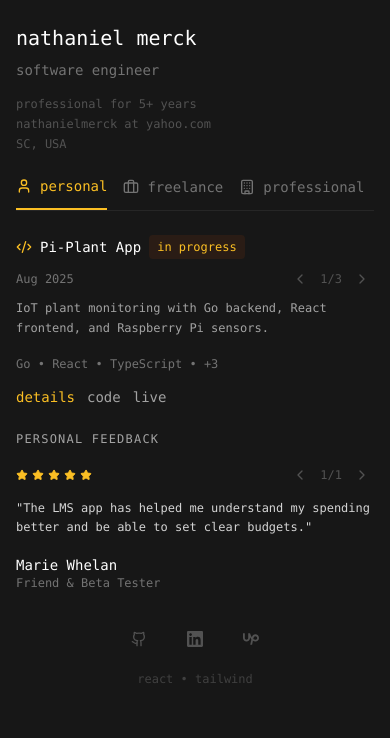
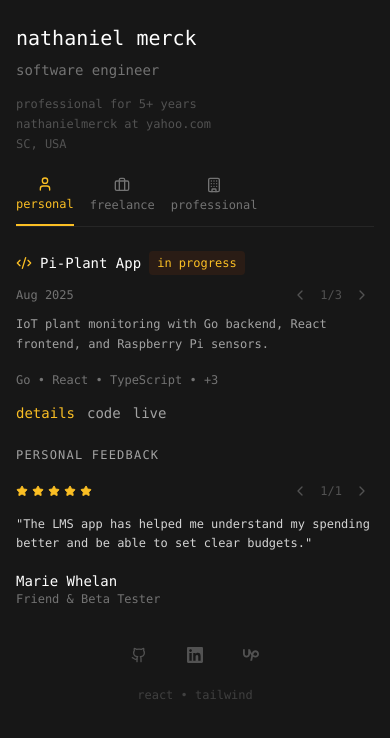
Before and after one commit to nmerck1/my-portfolio, a React (Vite) app: page / in a window 390 px wide. Shown: the top 738 px of the page. Built offline with nearby package versions, Linux system fonts and the light colour scheme.

Commit message:
added interfaces and better mobile view

```diff
--- a/src/App.tsx
+++ b/src/App.tsx
@@ -1,13 +1,43 @@
 import { useState } from 'react';
 import { Github, Code2, Play, ChevronLeft, ChevronRight, Star, X, User, Briefcase, Building } from 'lucide-react';
 
+interface Testimonial {
+  id: number;
+  name: string;
+  role: string;
+  company?: string;
+  content: string;
+  rating: number;
+  project: string;
+  date: string;
+  category: "personal" | "freelance" | "professional";
+}
+
+interface Project {
+  id: number;
+  title: string;
+  description: string;
+  fullDescription: string;
+  date: string;
+  status: "In Progress" | "Completed" | "On Hold";
+  category: "personal" | "freelance" | "professional";
+  type: "software" | "roblox";
+  technologies: string[];
+  links: {
+    github?: string;
+    live?: string;
+    roblox?: string;
+  };
+  keyFeatures?: string[];
+}
+
 const MinimalPortfolio = () => {
-  const [activeTab, setActiveTab] = useState('personal');
-  const [projectIndices, setProjectIndices] = useState({ personal: 0, freelance: 0, professional: 0 });
-  const [testimonialIndices, setTestimonialIndices] = useState({ personal: 0, freelance: 0, professional: 0 });
-  const [selectedProject, setSelectedProject] = useState(null);
+  const [activeTab, setActiveTab] = useState<'personal' | 'freelance' | 'professional'>('personal');
+  const [projectIndices, setProjectIndices] = useState<{ personal: number; freelance: number; professional: number }>({ personal: 0, freelance: 0, professional: 0 });
+  const [testimonialIndices, setTestimonialIndices] = useState<{ personal: number; freelance: number; professional: number }>({ personal: 0, freelance: 0, professional: 0 });
+  const [selectedProject, setSelectedProject] = useState<Project | null>(null);
 
-  const testimonials = [
+  const testimonials: Testimonial[] = [
     {
       id: 1,
       name: "Sean Herman",
@@ -74,7 +104,7 @@ const MinimalPortfolio = () => {
     }
   ];
 
-  const allProjects = [
+  const allProjects: Project[] = [
     {
       id: 1,
       title: "Pi-Plant App",
@@ -176,15 +206,15 @@ const MinimalPortfolio = () => {
     }
   ];
 
-  const getProjectsByCategory = (category) => {
+  const getProjectsByCategory = (category: "personal" | "freelance" | "professional") => {
     return allProjects.filter(project => project.category === category);
   };
 
-  const getTestimonialsByCategory = (category) => {
+  const getTestimonialsByCategory = (category: "personal" | "freelance" | "professional") => {
     return testimonials.filter(testimonial => testimonial.category === category);
   };
 
-  const nextProject = (category) => {
+  const nextProject = (category: "personal" | "freelance" | "professional") => {
     const projects = getProjectsByCategory(category);
     if (projects.length > 0) {
       setProjectIndices(prev => ({
@@ -194,7 +224,7 @@ const MinimalPortfolio = () => {
     }
   };
 
-  const prevProject = (category) => {
+  const prevProject = (category: "personal" | "freelance" | "professional") => {
     const projects = getProjectsByCategory(category);
     if (projects.length > 0) {
       setProjectIndices(prev => ({
@@ -204,7 +234,7 @@ const MinimalPortfolio = () => {
     }
   };
 
-  const nextTestimonial = (category) => {
+  const nextTestimonial = (category: "personal" | "freelance" | "professional") => {
     const testimonials = getTestimonialsByCategory(category);
     if (testimonials.length > 0) {
       setTestimonialIndices(prev => ({
@@ -214,7 +244,7 @@ const MinimalPortfolio = () => {
     }
   };
 
-  const prevTestimonial = (category) => {
+  const prevTestimonial = (category: "personal" | "freelance" | "professional") => {
     const testimonials = getTestimonialsByCategory(category);
     if (testimonials.length > 0) {
       setTestimonialIndices(prev => ({
@@ -224,7 +254,7 @@ const MinimalPortfolio = () => {
     }
   };
 
-  const renderStars = (rating) => {
+  const renderStars = (rating: number) => {
     return Array.from({ length: 5 }, (_, i) => (
       <Star
         key={i}
@@ -235,7 +265,7 @@ const MinimalPortfolio = () => {
     ));
   };
 
-  const getStatusColor = (status) => {
+  const getStatusColor = (status: "In Progress" | "Completed" | "On Hold") => {
     switch (status) {
       case 'In Progress':
         return 'text-amber-400 bg-amber-900/20';
@@ -248,11 +278,11 @@ const MinimalPortfolio = () => {
     }
   };
 
-  const getTypeIcon = (type) => {
+  const getTypeIcon = (type: "software" | "roblox") => {
     return type === 'software' ? <Code2 className="w-4 h-4" /> : <Play className="w-4 h-4" />;
   };
 
-  const renderProjectCarousel = (category) => {
+  const renderProjectCarousel = (category: "personal" | "freelance" | "professional") => {
     const projects = getProjectsByCategory(category);
     if (projects.length === 0) {
       return (
@@ -362,7 +392,7 @@ const MinimalPortfolio = () => {
     );
   };
 
-  const renderTestimonialCarousel = (category) => {
+  const renderTestimonialCarousel = (category: "personal" | "freelance" | "professional") => {
     const categoryTestimonials = getTestimonialsByCategory(category);
     if (categoryTestimonials.length === 0) {
       return (
@@ -440,36 +470,36 @@ const MinimalPortfolio = () => {
           <div className="flex items-center gap-4 sm:gap-6 mb-6 border-b border-neutral-800 overflow-x-auto pb-0">
             <button
               onClick={() => setActiveTab('personal')}
-              className={`flex items-center gap-2 pb-3 text-sm transition-colors whitespace-nowrap flex-shrink-0 ${
+              className={`flex flex-col items-center gap-1 pb-3 text-sm transition-colors whitespace-nowrap flex-shrink-0 ${
                 activeTab === 'personal'
                   ? 'text-amber-400 border-b-2 border-amber-400'
                   : 'text-neutral-500 hover:text-neutral-300'
               }`}
             >
               <User className="w-4 h-4" />
-              personal
+              <span className="text-xs sm:text-sm">personal</span>
             </button>
             <button
               onClick={() => setActiveTab('freelance')}
-              className={`flex items-center gap-2 pb-3 text-sm transition-colors whitespace-nowrap flex-shrink-0 ${
+              className={`flex flex-col items-center gap-1 pb-3 text-sm transition-colors whitespace-nowrap flex-shrink-0 ${
                 activeTab === 'freelance'
                   ? 'text-amber-400 border-b-2 border-amber-400'
                   : 'text-neutral-500 hover:text-neutral-300'
               }`}
             >
               <Briefcase className="w-4 h-4" />
-              freelance
+              <span className="text-xs sm:text-sm">freelance</span>
             </button>
             <button
               onClick={() => setActiveTab('professional')}
-              className={`flex items-center gap-2 pb-3 text-sm transition-colors whitespace-nowrap flex-shrink-0 ${
+              className={`flex flex-col items-center gap-1 pb-3 text-sm transition-colors whitespace-nowrap flex-shrink-0 ${
                 activeTab === 'professional'
                   ? 'text-amber-400 border-b-2 border-amber-400'
                   : 'text-neutral-500 hover:text-neutral-300'
               }`}
             >
               <Building className="w-4 h-4" />
-              professional
+              <span className="text-xs sm:text-sm">professional</span>
             </button>
           </div>
 
```
